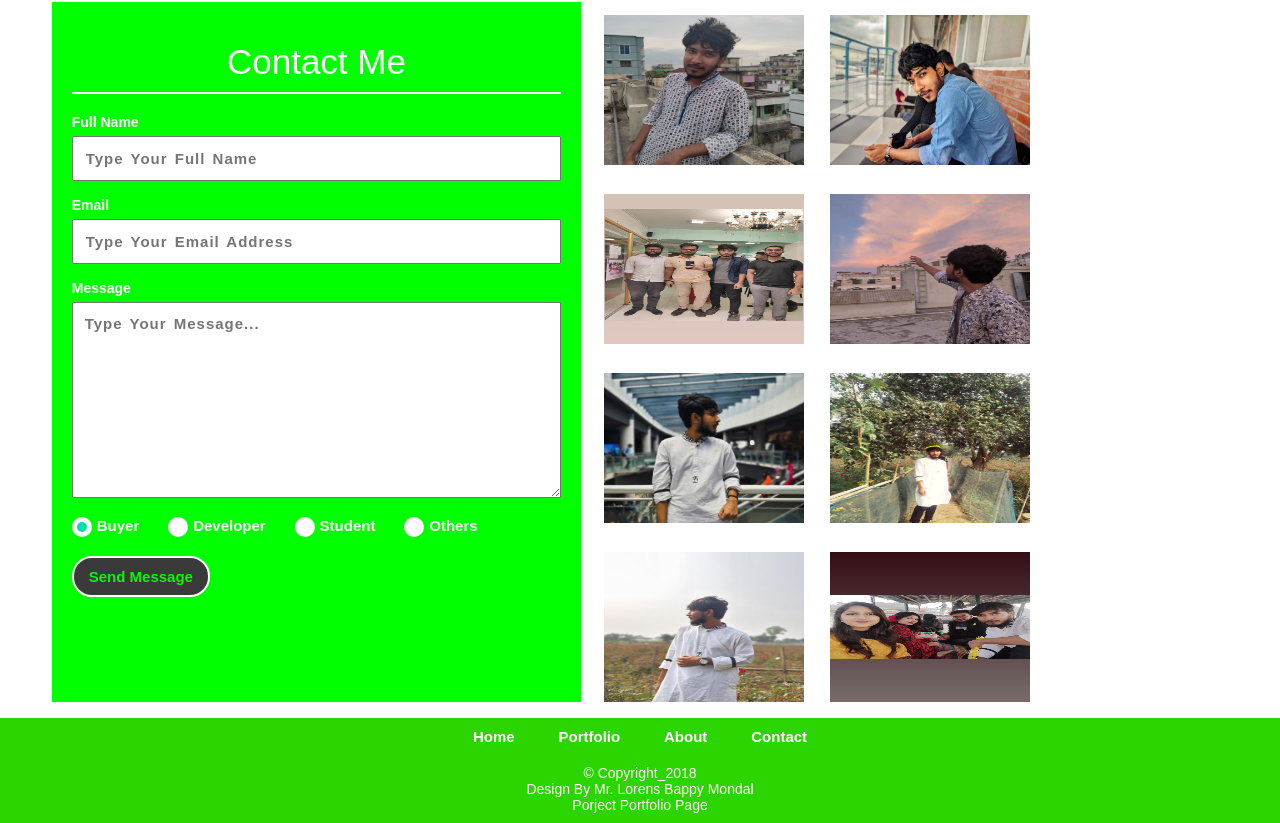
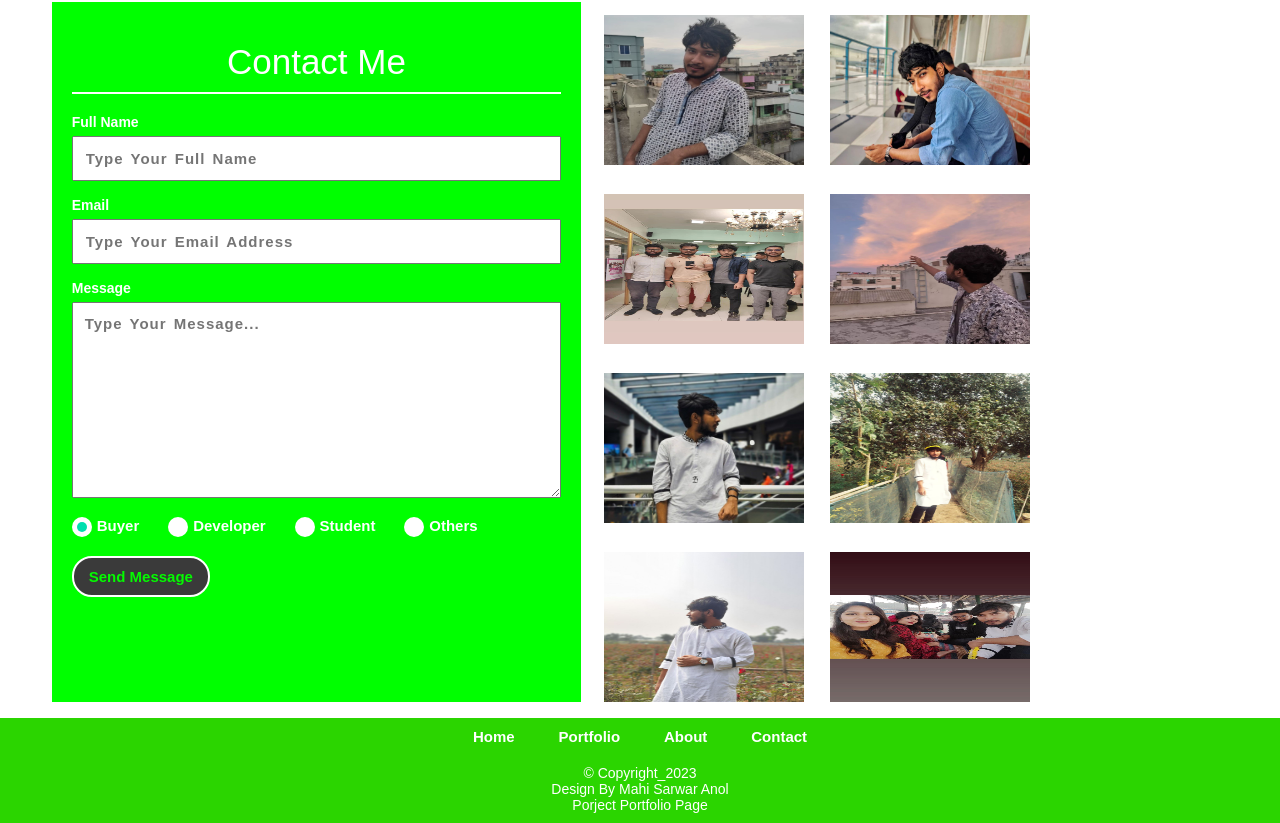
Before and after one commit to Mahi-Anol/portfolio2.github.io, a plain HTML site: page index.html in a window 1280 px wide. Shown: the part 3200-4023 px from the top of the page. Drawn offline with Linux system fonts and the light colour scheme.

Commit message:
Update index.html

```diff
--- a/index.html
+++ b/index.html
@@ -255,8 +255,8 @@
                 </ul>
             </div>
                 <div class="footer_content">
-                    <div class="copy">&copy; Copyright_2018</div>
-                    <p class="design">Design By Mr. Lorens Bappy Mondal</p>
+                    <div class="copy">&copy; Copyright_2023</div>
+                    <p class="design">Design By Mahi Sarwar Anol</p>
                     <p class="porject">Porject Portfolio Page</p>
                </div>
         </div>
```
